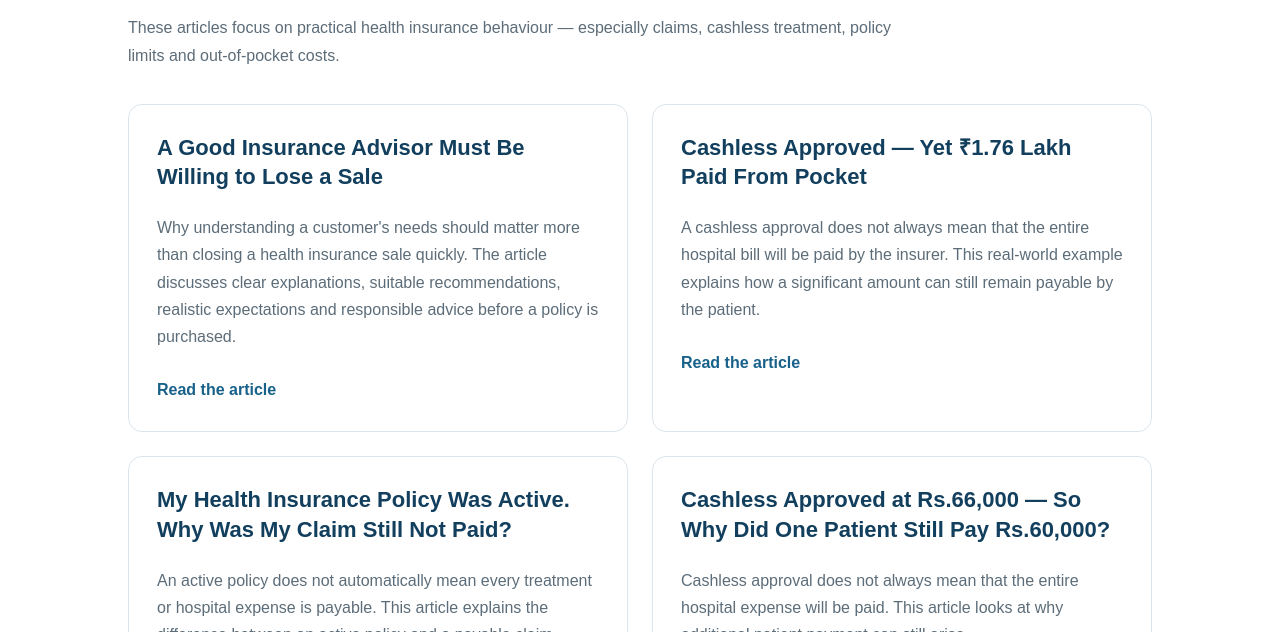
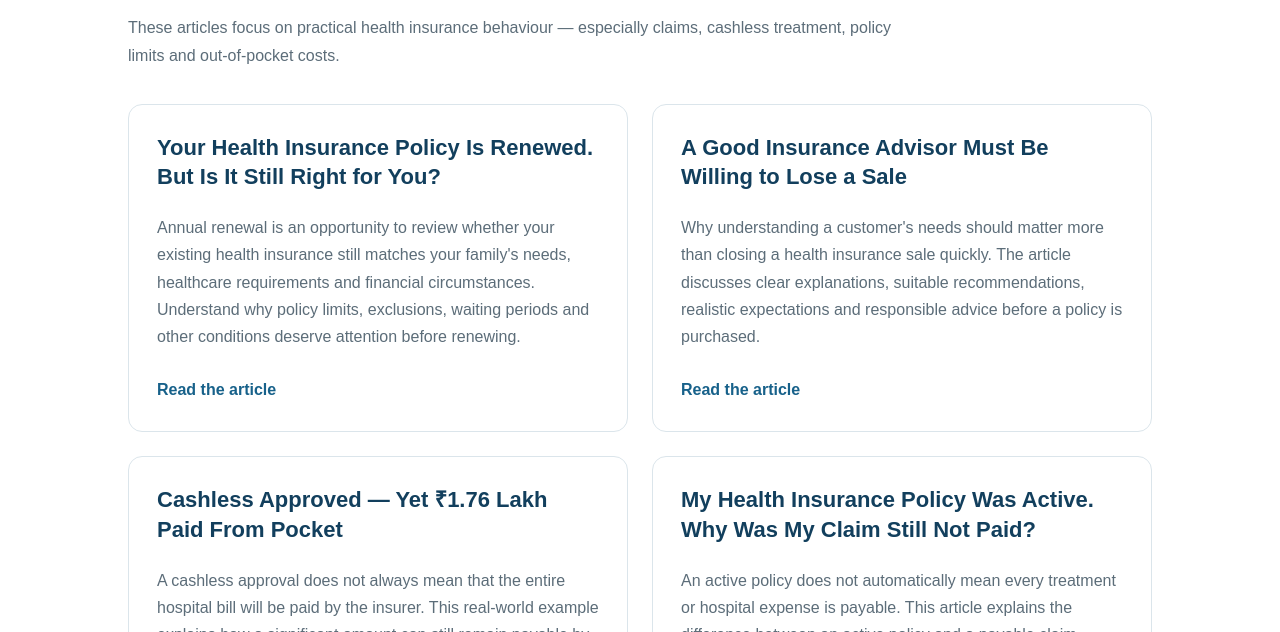
Before and after one commit to Sukhamay24/health-insurance-behaviour-lab, a plain HTML site: page articles.html in a window 1280 px wide. Shown: the part 639-1271 px from the top of the page. Drawn offline with Linux system fonts and the light colour scheme.

Commit message:
Add new health insurance renewal article

```diff
--- a/articles.html
+++ b/articles.html
@@ -270,6 +270,21 @@ footer a{
     </p>
 
     <div class="grid">
+<article class="card">
+  <h3>Your Health Insurance Policy Is Renewed. But Is It Still Right for You?</h3>
+  <p>
+    Annual renewal is an opportunity to review whether your existing
+    health insurance still matches your family's needs, healthcare
+    requirements and financial circumstances. Understand why policy
+    limits, exclusions, waiting periods and other conditions deserve
+    attention before renewing.
+  </p>
+  <a href="https://medium.com/@singharoysukhamay/your-health-insurance-policy-is-renewed-but-is-it-still-right-for-you-b12d5334e152"
+     target="_blank" rel="noopener">
+    Read the article
+  </a>
+</article>
+
 
       <article class="card">
         <h3>A Good Insurance Advisor Must Be Willing to Lose a Sale</h3>
```
